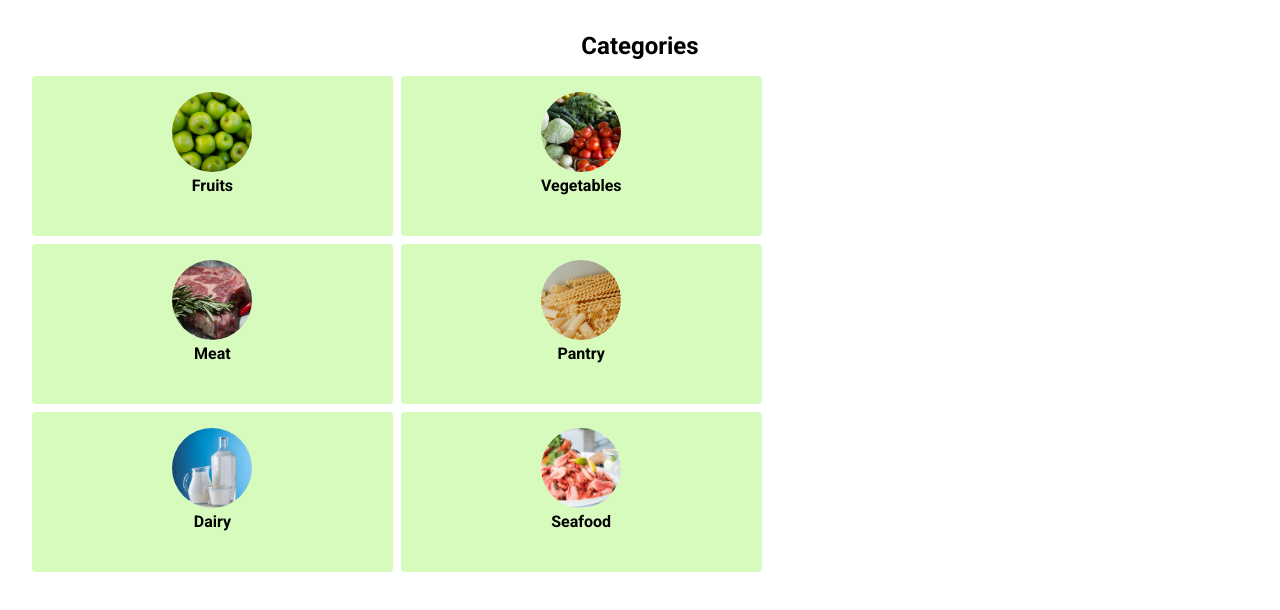
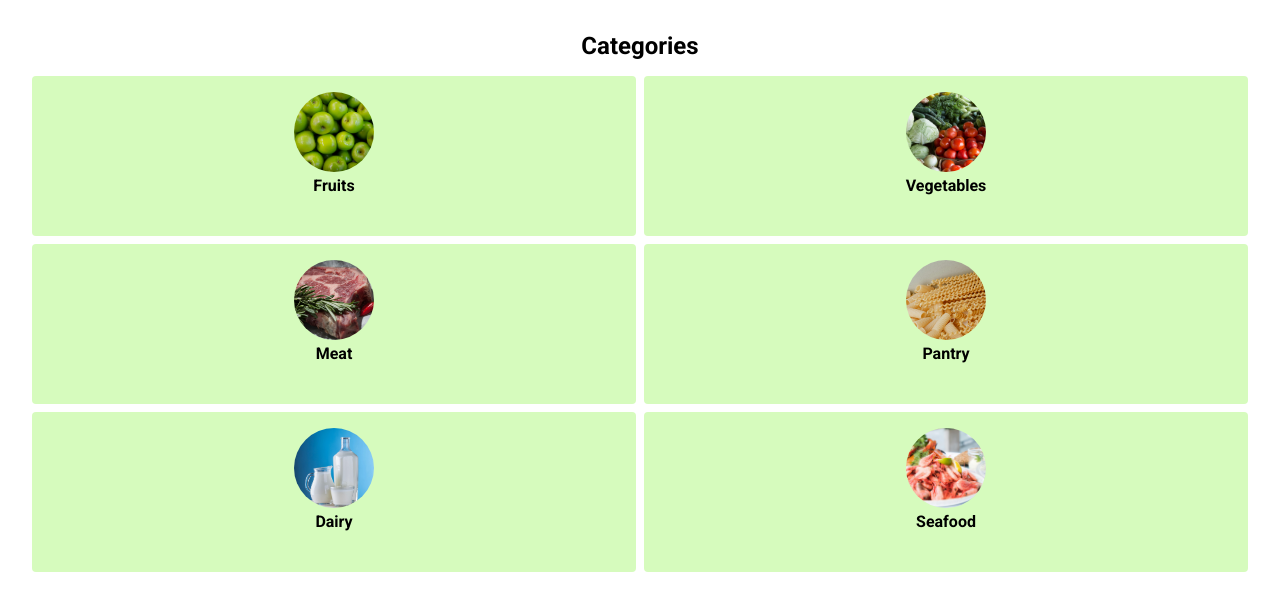
Before and after one commit to Naaninge/shopping-assistant, a React (Create React App) app: page /#/categories in a window 1280 px wide. Shown: the top 610 px of the page. Built offline with nearby package versions, Linux system fonts and the light colour scheme.

Commit message:
updated css

```diff
--- a/src/index.css
+++ b/src/index.css
@@ -142,16 +142,18 @@ margin-top: 1rem;
 .categories{
     padding: 2rem;
      text-align: center;
+     display: flex;
+     flex-direction: column;
+     align-items: center;
 }
 
 .category-container{
     display: grid;
-    place-content: center;
     grid-template-columns: repeat(2,1fr);
     grid-auto-rows: 160px;
     gap: 0.5rem;
     padding: 1rem 0;
-    width: 60%;
+    width: 100%;
 
 }
 
@@ -189,19 +191,19 @@ margin-top: 1rem;
 
 .chat-container {
     width: 100%;
-    margin: 0 auto;
-    margin: 2rem;
+    margin: 2rem ;
 
 }
 
 .chat-input {
     display: flex;
-    padding: 10px;
+
+    padding: 10px ;
 }
 
 .input-field {
     flex: 1;
-    padding: 10px;
+    padding: 10px ;
     border: 1px solid #ccc;
     border-radius: 8px;
     font-size: 16px;
@@ -223,11 +225,12 @@ margin-top: 1rem;
     transition: background-color 0.3s;
 }
 
+.guides .options {
 
+  display: flex;
+  flex-wrap: wrap;
+  gap: 0.5rem;
 
-
-.guides .options button{
-  margin: 0.5rem;
 }
 
 .food-title{
```
